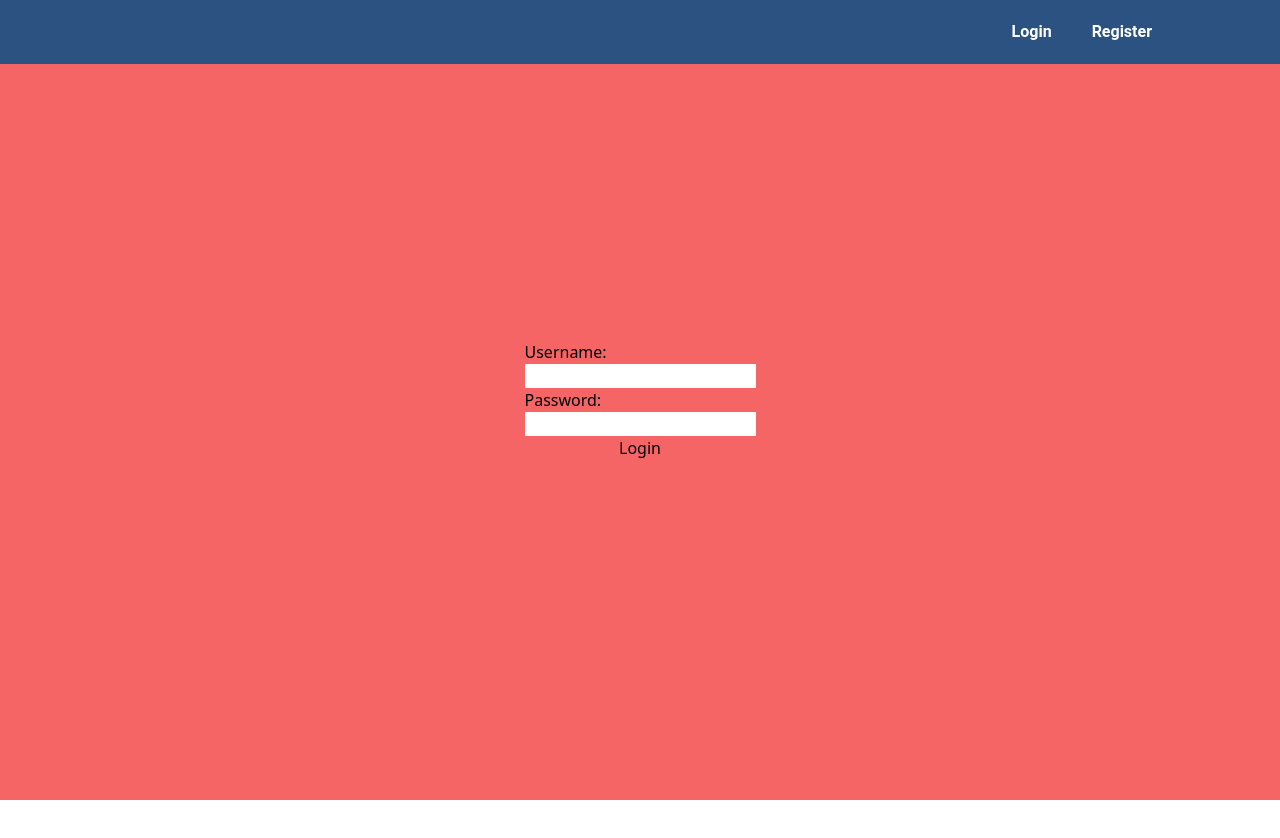
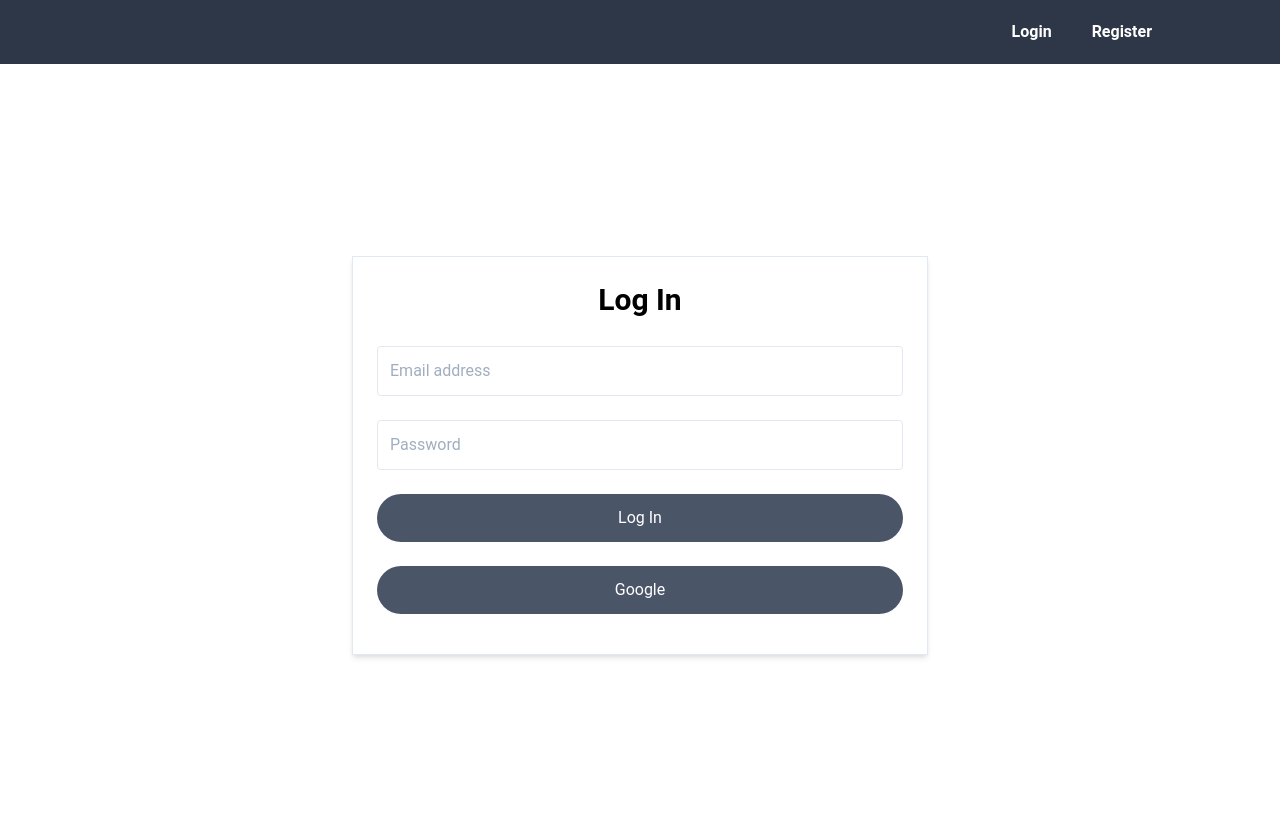
Before and after one commit to justintd/auth-boilerplate, a Next.js app: page / in a window 1280 px wide. Shown: the top 838 px of the page. Before the commit the page ends 800 px from the top, so only its background shows below. Built offline with nearby package versions, Linux system fonts and the light colour scheme.

Commit message:
Updated styling

```diff
--- a/components/LoginForm/LoginForm.js
+++ b/components/LoginForm/LoginForm.js
@@ -1,12 +1,22 @@
 function LoginForm() {
   return (
-    <div className="flex justify-center items-center w-full bg-red-500 h-screen">
-      <div className="flex flex-col">
-        <div>Username:</div>
-        <input></input>
-        <div>Password:</div>
-        <input></input>
-        <button>Login</button>
+    <div className="flex justify-center w-full py-64">
+      <div className="flex flex-col items-center font-body shadow-md max-w-xl border w-full px-6 mx-6">
+        <div className="font-bold text-3xl align-center mt-5">Log In</div>
+        <input
+          className="border rounded focus:outline-none mt-6 p-3 w-full"
+          placeholder="Email address"
+        ></input>
+        <input
+          className="border rounded focus:outline-none mt-6 p-3 w-full"
+          placeholder="Password"
+        ></input>
+        <button className="rounded-full bg-gray-700 text-white mt-6 py-3 w-full">
+          Log In
+        </button>
+        <button className="rounded-full bg-gray-700 text-white mt-6 py-3 w-full mb-10">
+          Google
+        </button>
       </div>
     </div>
   );
--- a/components/NavBar/NavBar.js
+++ b/components/NavBar/NavBar.js
@@ -1,6 +1,6 @@
 function NavBar() {
   return (
-    <div className="flex items-center justify-end py-5 font-body font-bold text-white bg-blue-800 w-full absolute">
+    <div className="flex items-center justify-end py-5 font-body font-bold text-white bg-gray-800 w-full absolute">
       <ul className="mx-32">
         <li className="inline-block mr-10">
           <a href="#/">Login</a>
--- a/tailwind.config.js
+++ b/tailwind.config.js
@@ -10,7 +10,11 @@ module.exports = {
     fontFamily: {
       body: ['Roboto', 'sans-serif'],
     },
-    extend: {},
+    extend: {
+      spacing: {
+        128: '32rem',
+      },
+    },
   },
   variants: {},
   plugins: [],
```
